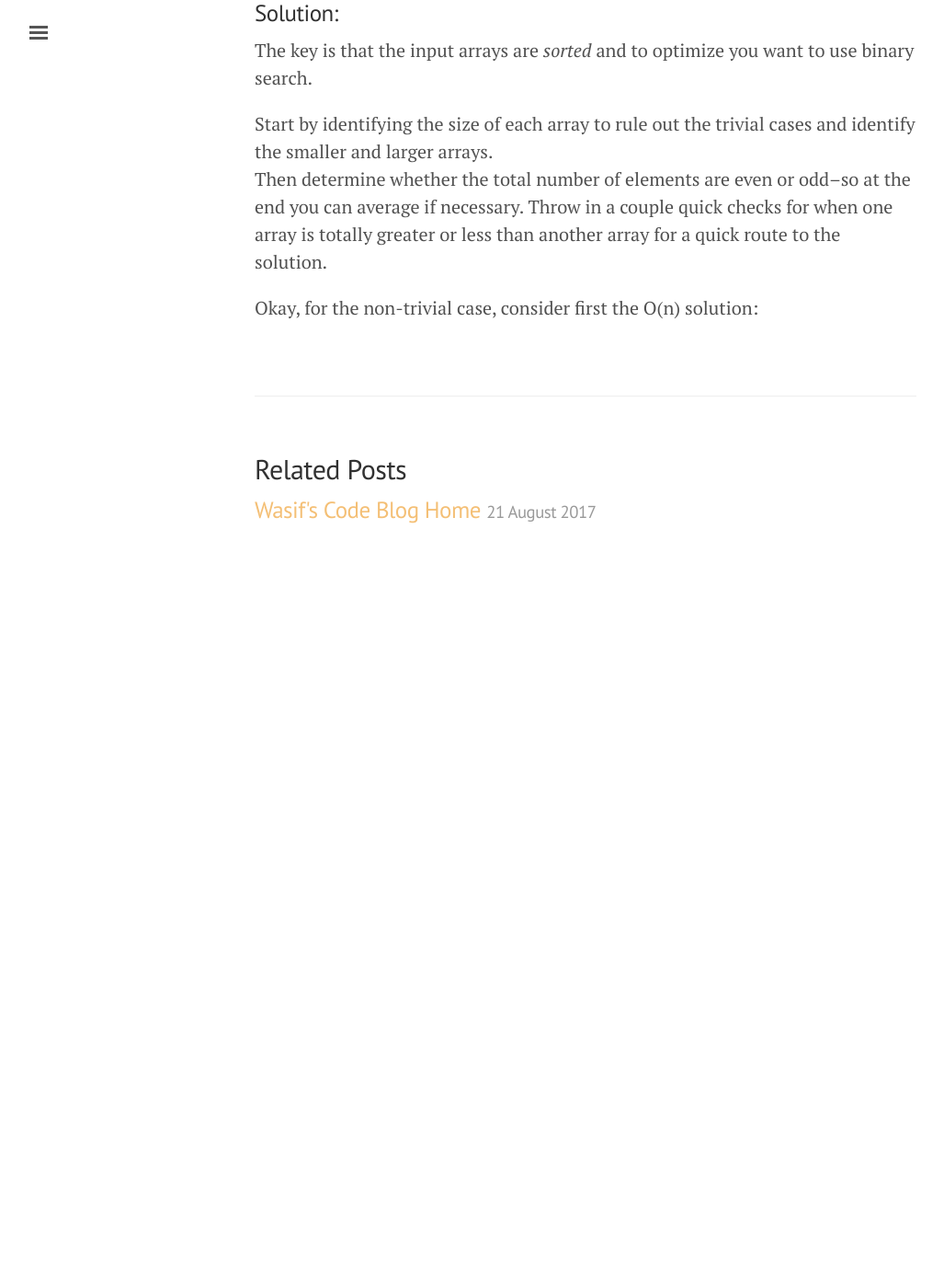
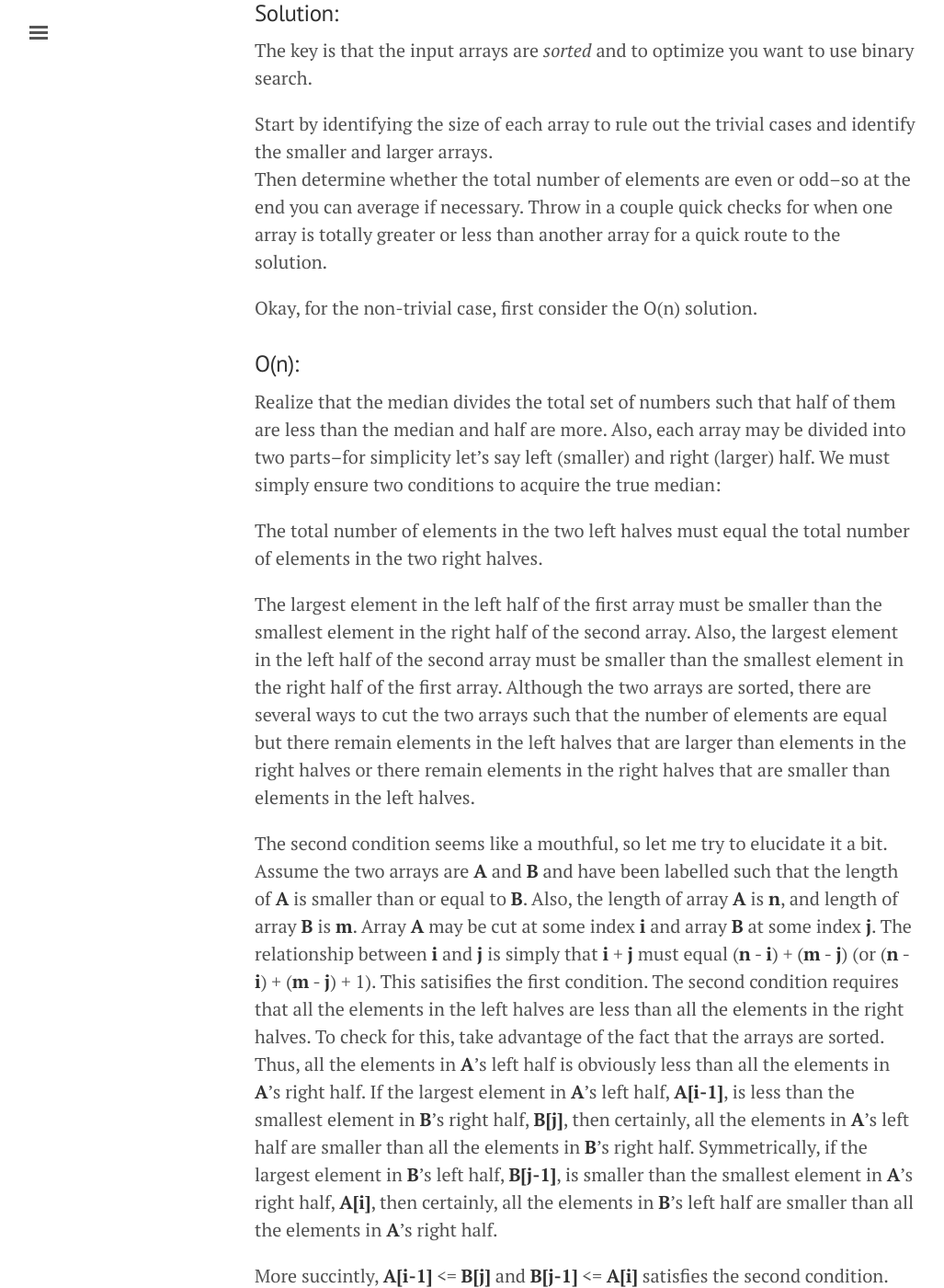
Before and after one commit to washifu/CodeBlog, a Jekyll site: the page built from _posts/2017-08-23-Median_of_Two_Sorted_Arrays.md, in a window 1280 px wide and 1400 px high, scrolled down 861 px. Shown: the whole window at 92% size, without its empty margins (3-1030 px from the left). Built offline with Jekyll 4.4.1, drawn with Linux system fonts in a browser that asks for light colours; comment, search, counter and statistics services are not loaded; before the commit the page ends 1491 px from its top, so only the background shows below that; some of the changed text lies outside the part shown.

Commit message:
Update 2017-08-23-Median_of_Two_Sorted_Arrays.md

```diff
--- a/_posts/2017-08-23-Median_of_Two_Sorted_Arrays.md
+++ b/_posts/2017-08-23-Median_of_Two_Sorted_Arrays.md
@@ -1,6 +1,6 @@
 ---
 layout: post
-title: Wasif's Code Blog Home
+title: Median of Two Sorted Arrays
 comments: true
 ---
 
@@ -32,4 +32,22 @@
 Start by identifying the size of each array to rule out the trivial cases and identify the smaller and larger arrays.
 Then determine whether the total number of elements are even or odd--so at the end you can average if necessary. Throw in a couple quick checks for when one array is totally greater or less than another array for a quick route to the solution.
 
-Okay, for the non-trivial case, consider first the O(n) solution:
+Okay, for the non-trivial case, first consider the O(n) solution.
+
+### O(n):
+Realize that the median divides the total set of numbers such that half of them are less than the median and half are more. Also, each array may be divided into two parts--for simplicity let's say left (smaller) and right (larger) half. We must simply ensure two conditions to acquire the true median:
+
+The total number of elements in the two left halves must equal the total number of elements in the two right halves.
+
+The largest element in the left half of the first array must be smaller than the smallest element in the right half of the second array. Also, the largest element in the left half of the second array must be smaller than the smallest element in the right half of the first array. Although the two arrays are sorted, there are several ways to cut the two arrays such that the number of elements are equal but there remain elements in the left halves that are larger than elements in the right halves or there remain elements in the right halves that are smaller than elements in the left halves.
+
+The second condition seems like a mouthful, so let me try to elucidate it a bit. Assume the two arrays are **A** and **B** and have been labelled such that the length of **A** is smaller than or equal to **B**. Also, the length of array **A** is **n**, and length of array **B** is **m**. Array **A** may be cut at some index **i** and array **B** at some index **j**. The relationship between **i** and **j** is simply that **i** + **j** must equal (**n** - **i**) + (**m** - **j**) (or (**n** - **i**) + (**m** - **j**) + 1). This satisifies the first condition. The second condition requires that all the elements in the left halves are less than all the elements in the right halves. To check for this, take advantage of the fact that the arrays are sorted. Thus, all the elements in **A**'s left half is obviously less than all the elements in **A**'s right half. If the largest element in **A**'s left half, **A[i-1]**, is less than the smallest element in **B**'s right half, **B[j]**, then certainly, all the elements in **A**'s left half are smaller than all the elements in **B**'s right half. Symmetrically, if the largest element in **B**'s left half, **B[j-1]**, is smaller than the smallest element in **A**'s right half, **A[i]**, then certainly, all the elements in **B**'s left half are smaller than all the elements in **A**'s right half.
+
+More succintly, **A[i-1]** <= **B[j]** and **B[j-1]** <= **A[i]** satisfies the second condition.
+
+So basically, i and j must simply be adjusted to keep the left halves total and right halves total equal and the **A[i-1]** <= **B[j]** and **B[j-1]** <= **A[i]** must be checked to find the true median.
+
+This can be done by setting **i** to 0 and iterating up to **i** equals **m**, all the while reducing **j** accordingly and checking for the second condition. If at anypoint the second condition is met, the true median is found.
+
+### O(log(m + n):
+The strategy is the same, with the exception of optimizing the iteration through **i** instead with a binary search. That's it!
```
